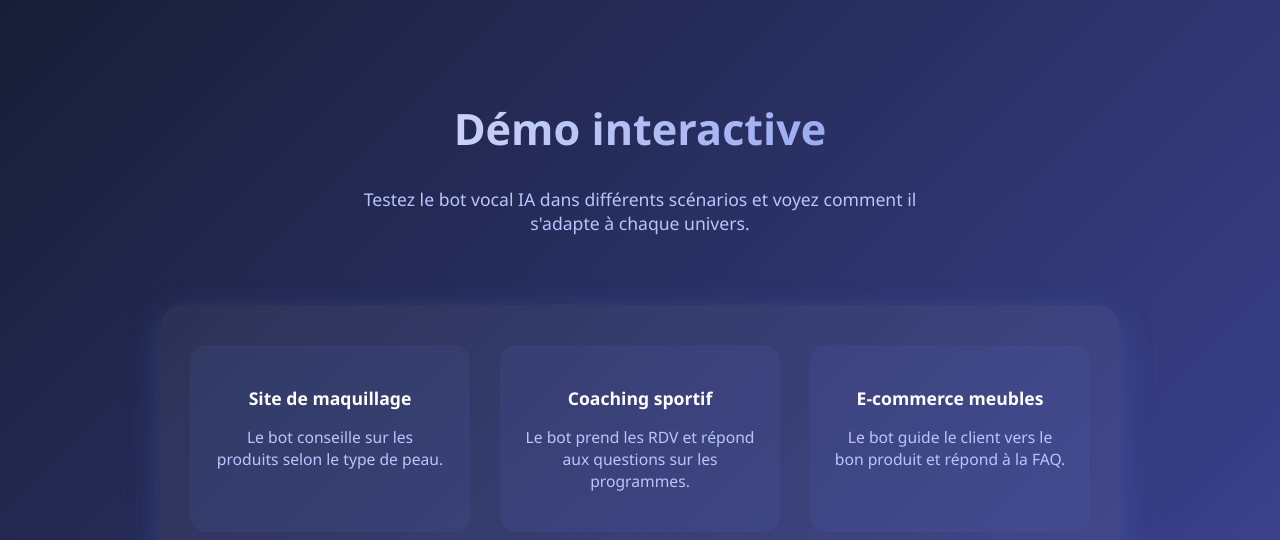
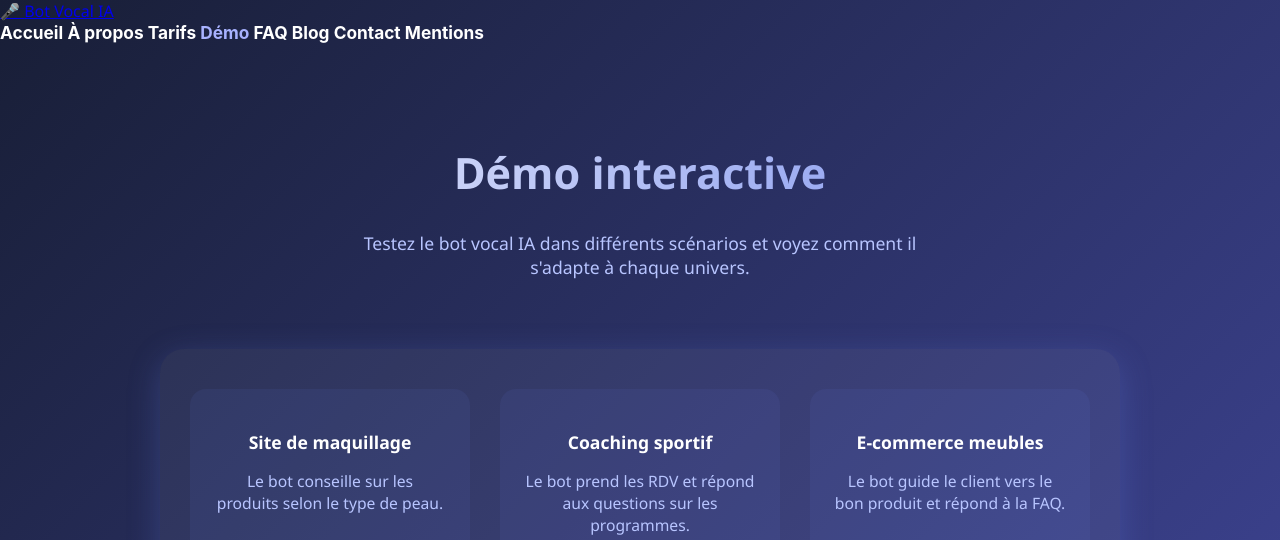
Before and after one commit to Chatbot968/Site-Chatbot, a plain HTML site: page demo-interactive.html in a window 1280 px wide. Shown: the top 540 px of the page. Drawn offline with Linux system fonts and the light colour scheme.

Commit message:
feat: header moderne et style harmonisé sur toutes les pages du site

```diff
--- a/demo-interactive.html
+++ b/demo-interactive.html
@@ -6,6 +6,19 @@
   <meta name="viewport" content="width=device-width, initial-scale=1">
   <link rel="stylesheet" href="style.css">
   <style>
+    .main-header .header-nav a {
+      color: #fff !important;
+      font-weight: 700;
+      text-decoration: none !important;
+      font-family: 'Inter', -apple-system, BlinkMacSystemFont, sans-serif;
+      font-size: 1.08em;
+      padding: 8px 0;
+      transition: color 0.2s;
+    }
+    .main-header .header-nav a:hover, .main-header .header-nav a.active {
+      color: #a8b2ff !important;
+      text-decoration: none !important;
+    }
     body { background: linear-gradient(135deg, #0f3460 0%, #a8b2ff 100%); color: #fff; }
     .demo-hero { text-align: center; padding: 70px 0 30px 0; }
     .demo-hero h1 { font-size: 2.7rem; font-weight: 800; background: linear-gradient(90deg, #fff, #667eea); -webkit-background-clip: text; -webkit-text-fill-color: transparent; }
@@ -21,6 +34,41 @@
   </style>
 </head>
 <body>
+  <!-- HEADER GLOBAL -->
+  <header class="main-header">
+    <div class="header-container">
+      <a href="index.html" class="header-logo">
+        <span class="logo-icon">🎤</span>
+        <span class="logo-text">Bot Vocal IA</span>
+      </a>
+      <nav class="header-nav">
+        <a href="index.html">Accueil</a>
+        <a href="a-propos.html">À propos</a>
+        <a href="tarifs.html">Tarifs</a>
+        <a href="demo-interactive.html" class="active">Démo</a>
+        <a href="faq.html">FAQ</a>
+        <a href="blog.html">Blog</a>
+        <a href="contact.html">Contact</a>
+        <a href="mentions.html">Mentions</a>
+      </nav>
+      <div class="header-burger" id="headerBurger">
+        <span></span><span></span><span></span>
+      </div>
+    </div>
+  </header>
+  <script>
+    // Burger menu mobile
+    const burger = document.getElementById('headerBurger');
+    const nav = document.querySelector('.header-nav');
+    if (burger && nav) {
+      burger.onclick = () => nav.classList.toggle('open');
+      document.addEventListener('click', (e) => {
+        if (!burger.contains(e.target) && !nav.contains(e.target)) {
+          nav.classList.remove('open');
+        }
+      });
+    }
+  </script>
   <div class="demo-hero">
     <h1>Démo interactive</h1>
     <p>Testez le bot vocal IA dans différents scénarios et voyez comment il s'adapte à chaque univers.</p>
```
Also changed, not shown: a-propos.html (+14 -0 lines), blog.html (+14 -0 lines), contact.html (+14 -0 lines), faq.html (+14 -0 lines), mentions.html (+14 -0 lines), tarifs.html (+14 -0 lines).
